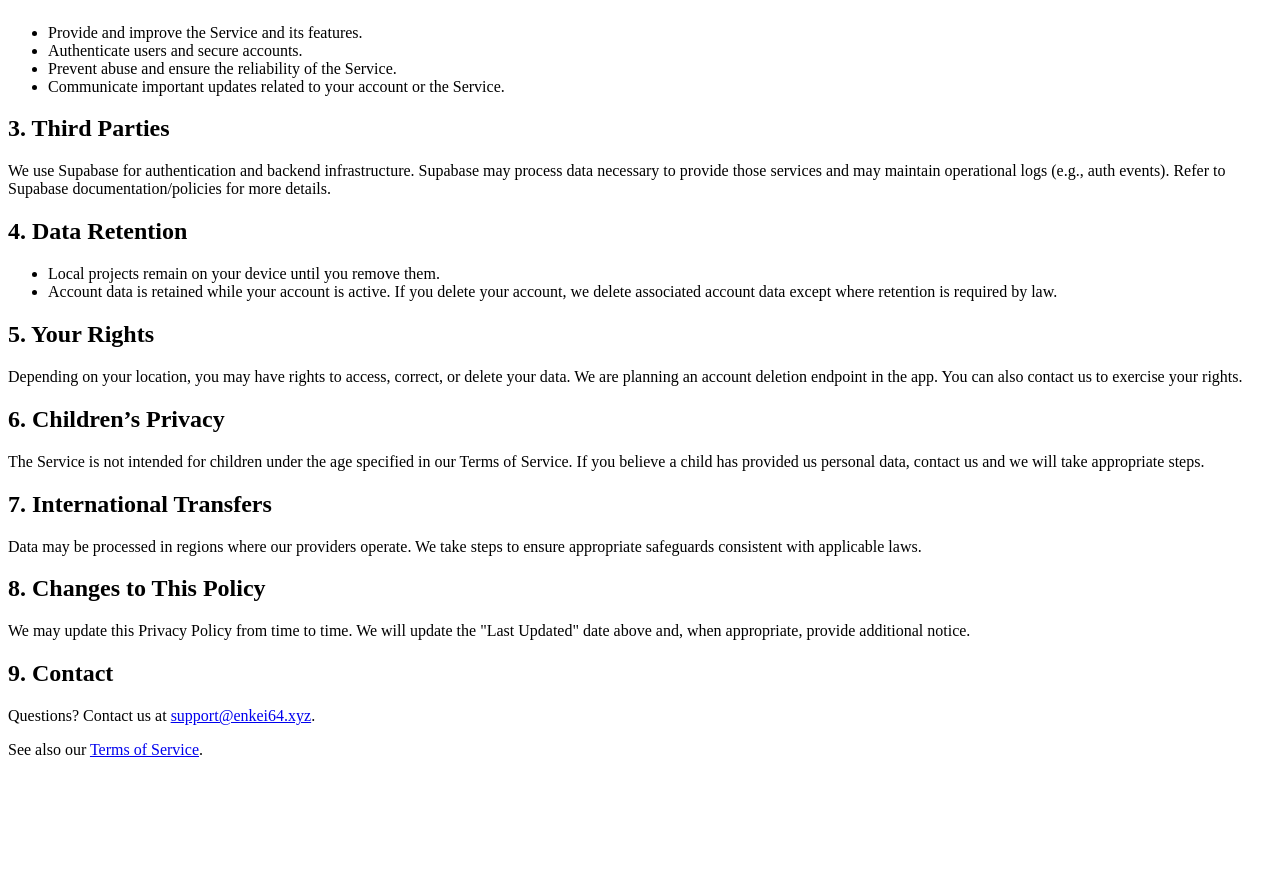
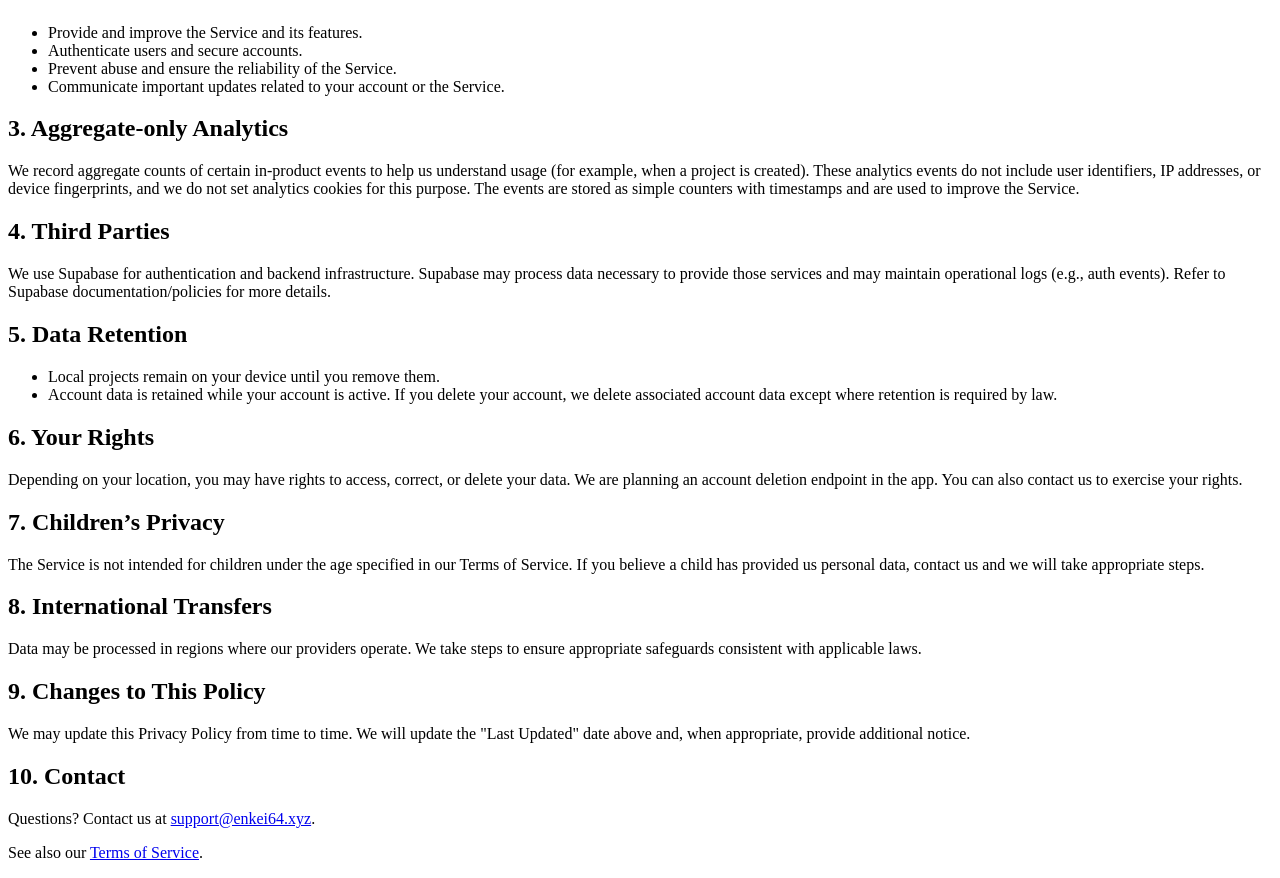
Before and after one commit to wintrs24/CAPlayground, a Next.js app: page /privacy in a window 1280 px wide. Shown: the part 406-1284 px from the top of the page. Before the commit the page ends 1181 px from the top, so only its background shows below. Built offline with nearby package versions, Linux system fonts and the light colour scheme.

Commit message:
feat: analytics for the future

```diff
--- /dev/null
+++ b/app/api/analytics/project-created/route.ts
@@ -0,0 +1,20 @@
+import { NextResponse } from "next/server"
+import { getSupabaseAdminClient } from "@/lib/supabase"
+
+export async function POST() {
+  try {
+    const supabase = getSupabaseAdminClient() as any
+    if ((supabase as any)?._disabled) {
+      return NextResponse.json({ ok: true, stored: false })
+    }
+
+    const { error } = await supabase.from("analytics_events").insert({ event_name: "project_created" })
+    if (error) {
+      return NextResponse.json({ ok: true, stored: false }, { status: 200 })
+    }
+    return NextResponse.json({ ok: true, stored: true })
+  } catch {
+    return NextResponse.json({ ok: true, stored: false }, { status: 200 })
+    return NextResponse.json({ ok: true, stored: false }, { status: 200 })
+  }
+}
--- a/app/privacy/page.tsx
+++ b/app/privacy/page.tsx
@@ -34,7 +34,7 @@ export default function PrivacyPage() {
       <div className="mx-auto max-w-3xl">
         <div className="mb-6 sm:mb-8">
           <h1 className="text-4xl md:text-5xl font-bold tracking-tight">Privacy Policy</h1>
-          <p className="mt-2 text-sm text-muted-foreground">Last Updated: 3rd September 2025</p>
+          <p className="mt-2 text-sm text-muted-foreground">Last Updated: 4th September 2025</p>
         </div>
 
         {/* Paper container */}
@@ -73,45 +73,53 @@ export default function PrivacyPage() {
             <li>Communicate important updates related to your account or the Service.</li>
           </ul>
 
-          <h2 className="mt-12 text-3xl md:text-4xl font-semibold">3. Third Parties</h2>
+          <h2 className="mt-12 text-3xl md:text-4xl font-semibold">3. Aggregate-only Analytics</h2>
+          <p className="mt-6 leading-7">
+            We record aggregate counts of certain in-product events to help us understand usage (for example, when a project is
+            created). These analytics events do not include user identifiers, IP addresses, or device fingerprints, and we do not
+            set analytics cookies for this purpose. The events are stored as simple counters with timestamps and are used to
+            improve the Service.
+          </p>
+
+          <h2 className="mt-12 text-3xl md:text-4xl font-semibold">4. Third Parties</h2>
           <p className="mt-6 leading-7">
             We use Supabase for authentication and backend infrastructure. Supabase may process data necessary to provide those
             services and may maintain operational logs (e.g., auth events). Refer to Supabase documentation/policies for more
             details.
           </p>
 
-          <h2 className="mt-12 text-3xl md:text-4xl font-semibold">4. Data Retention</h2>
+          <h2 className="mt-12 text-3xl md:text-4xl font-semibold">5. Data Retention</h2>
           <ul className="mt-6 list-disc pl-6 space-y-3">
             <li>Local projects remain on your device until you remove them.</li>
             <li>Account data is retained while your account is active. If you delete your account, we delete associated account data
               except where retention is required by law.</li>
           </ul>
 
-          <h2 className="mt-12 text-3xl md:text-4xl font-semibold">5. Your Rights</h2>
+          <h2 className="mt-12 text-3xl md:text-4xl font-semibold">6. Your Rights</h2>
           <p className="mt-6 leading-7">
             Depending on your location, you may have rights to access, correct, or delete your data. We are planning an account
             deletion endpoint in the app. You can also contact us to exercise your rights.
           </p>
 
-          <h2 className="mt-12 text-3xl md:text-4xl font-semibold">6. Children’s Privacy</h2>
+          <h2 className="mt-12 text-3xl md:text-4xl font-semibold">7. Children’s Privacy</h2>
           <p className="mt-6 leading-7">
             The Service is not intended for children under the age specified in our Terms of Service. If you believe a child has
             provided us personal data, contact us and we will take appropriate steps.
           </p>
 
-          <h2 className="mt-12 text-3xl md:text-4xl font-semibold">7. International Transfers</h2>
+          <h2 className="mt-12 text-3xl md:text-4xl font-semibold">8. International Transfers</h2>
           <p className="mt-6 leading-7">
             Data may be processed in regions where our providers operate. We take steps to ensure appropriate safeguards consistent
             with applicable laws.
           </p>
 
-          <h2 className="mt-12 text-3xl md:text-4xl font-semibold">8. Changes to This Policy</h2>
+          <h2 className="mt-12 text-3xl md:text-4xl font-semibold">9. Changes to This Policy</h2>
           <p className="mt-6 leading-7">
             We may update this Privacy Policy from time to time. We will update the "Last Updated" date above and, when
             appropriate, provide additional notice.
           </p>
 
-          <h2 className="mt-12 text-3xl md:text-4xl font-semibold">9. Contact</h2>
+          <h2 className="mt-12 text-3xl md:text-4xl font-semibold">10. Contact</h2>
           <p className="mt-6 leading-7">
             Questions? Contact us at <a className="underline" href="mailto:support@enkei64.xyz">support@enkei64.xyz</a>.
           </p>
--- a/app/tos/page.tsx
+++ b/app/tos/page.tsx
@@ -33,7 +33,7 @@ export default function TermsPage() {
       <div className="mx-auto max-w-3xl">
         <div className="mb-6 sm:mb-8">
           <h1 className="text-4xl md:text-5xl font-bold tracking-tight">Terms of Service</h1>
-          <p className="mt-2 text-sm text-muted-foreground">Last Updated: 3rd September 2025</p>
+          <p className="mt-2 text-sm text-muted-foreground">Last Updated: 4th September 2025</p>
         </div>
         {/* Paper container */}
         <div className="rounded-2xl bg-card text-card-foreground shadow-lg ring-1 ring-black/5 border border-border p-6 sm:p-10 text-base sm:text-lg">
@@ -114,6 +114,10 @@ export default function TermsPage() {
             <strong>Operational Logs</strong>: Supabase, as our backend provider, maintains operational logs (e.g., auth events,
             edge/network, API, and database logs) to operate and secure the platform. See Supabase docs for details.
           </li>
+          <li>
+            <strong>Aggregate-only Analytics</strong>: We record aggregate counts of certain in-product events (e.g., when a project
+            is created) to understand usage. These counters do not include user identifiers and are not used for advertising.
+          </li>
           </ul>
 
           <h2 className="mt-10 text-2xl md:text-3xl font-semibold">6. Third-Party Services</h2>
```
Also changed, not shown: app/projects/page.tsx (+9 -0 lines), components/navigation.tsx (+29 -0 lines).
